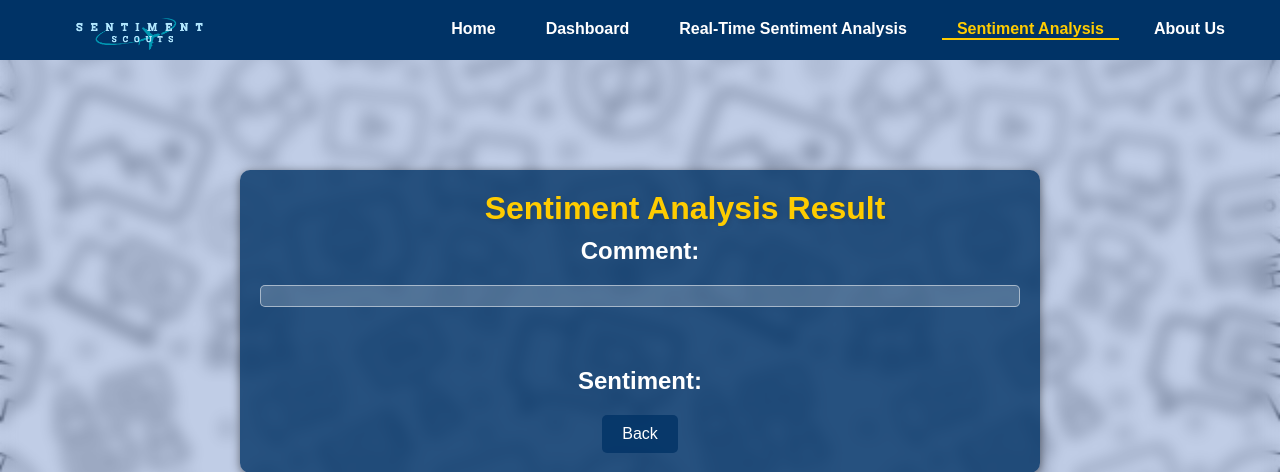
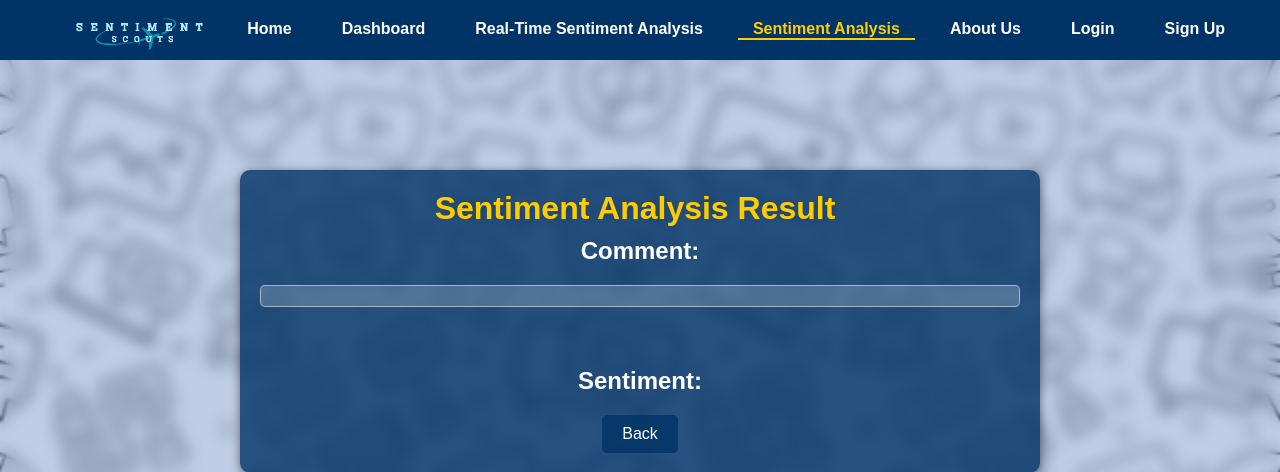
Before and after one commit to For-Sentiment/sentiment-analysis, a PHP site: page /custtyperesult.php in a window 1280 px wide. Shown: the top 472 px of the page. Run offline with PHP 8.4, Linux system fonts and the light colour scheme.

Commit message:
Update custtyperesult.php

```diff
--- a/custtyperesult.php
+++ b/custtyperesult.php
@@ -130,6 +130,7 @@
             font-size: 32px;
             font-weight: bold;
             margin-bottom: 10px;
+            margin-right: 10px;
         }
 
         .main-content h2 {
@@ -222,8 +223,13 @@
         <a href="custRealtime.php" class="<?php echo basename($_SERVER['PHP_SELF']) == 'custRealtime.php' ? 'active' : ''; ?>">Real-Time Sentiment Analysis</a>
         <a href="custSentiment.php" class="<?php echo (basename($_SERVER['PHP_SELF']) == 'custSentiment.php' || basename($_SERVER['PHP_SELF']) == 'custtypeown.php' || basename($_SERVER['PHP_SELF']) == 'custImport.php' || basename($_SERVER['PHP_SELF']) == 'custImportresult.php' || basename($_SERVER['PHP_SELF']) == 'custtyperesult.php') ? 'active' : ''; ?>">Sentiment Analysis</a>
         <a href="custAbout.php" class="<?php echo basename($_SERVER['PHP_SELF']) == 'custAbout.php' ? 'active' : ''; ?>">About Us</a>
+        <a href="custLogin.php" class="<?php echo basename($_SERVER['PHP_SELF']) == 'custLogin.php' ? 'active' : ''; ?>">Login</a>
+
+        <!-- Sign Up link with custom class -->
+        <a href="custSignup.php" class="signup-link <?php echo basename($_SERVER['PHP_SELF']) == 'custSignup.php' ? 'active' : ''; ?>">Sign Up</a>
     </div>
 </nav>
+
 
 
     <div class="main-content">
```
Lines whose indentation alone changed are shown as unchanged.
